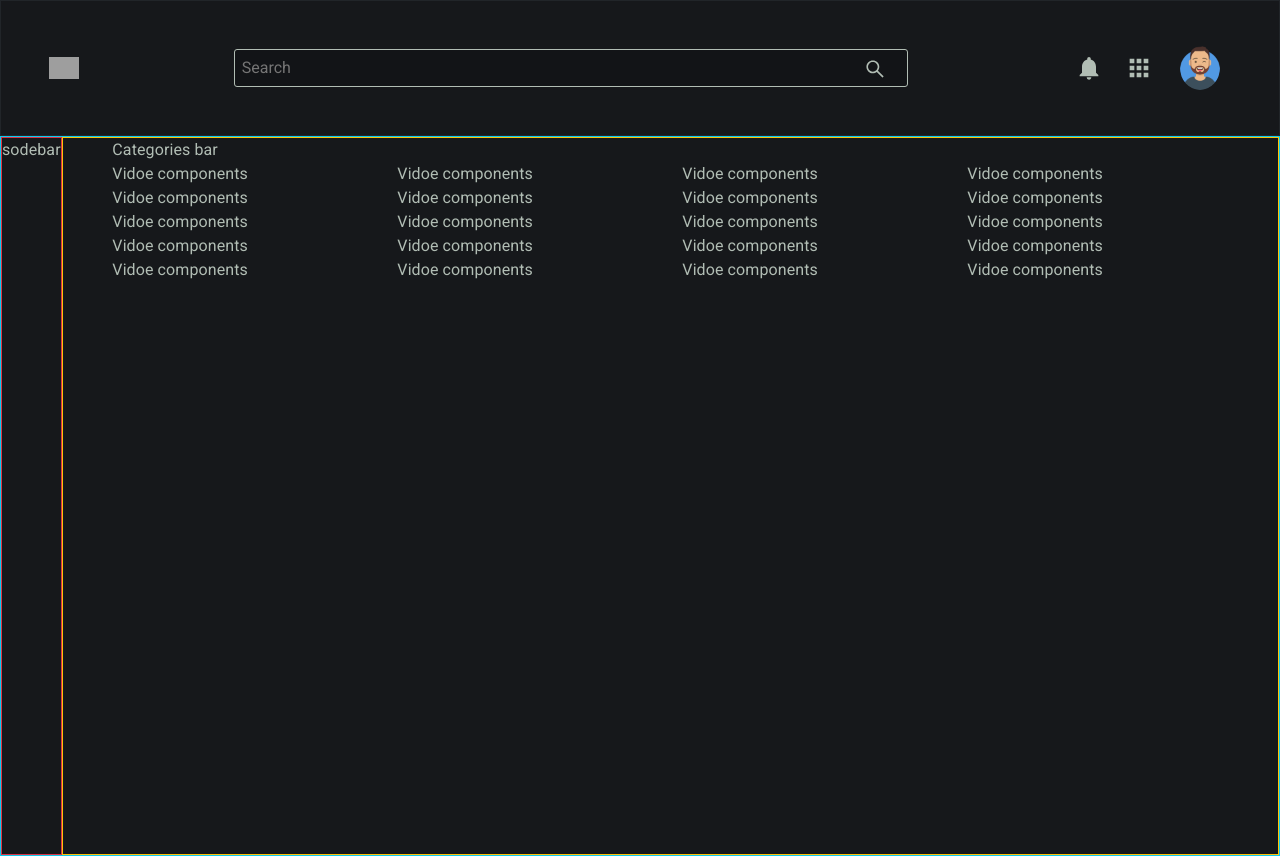
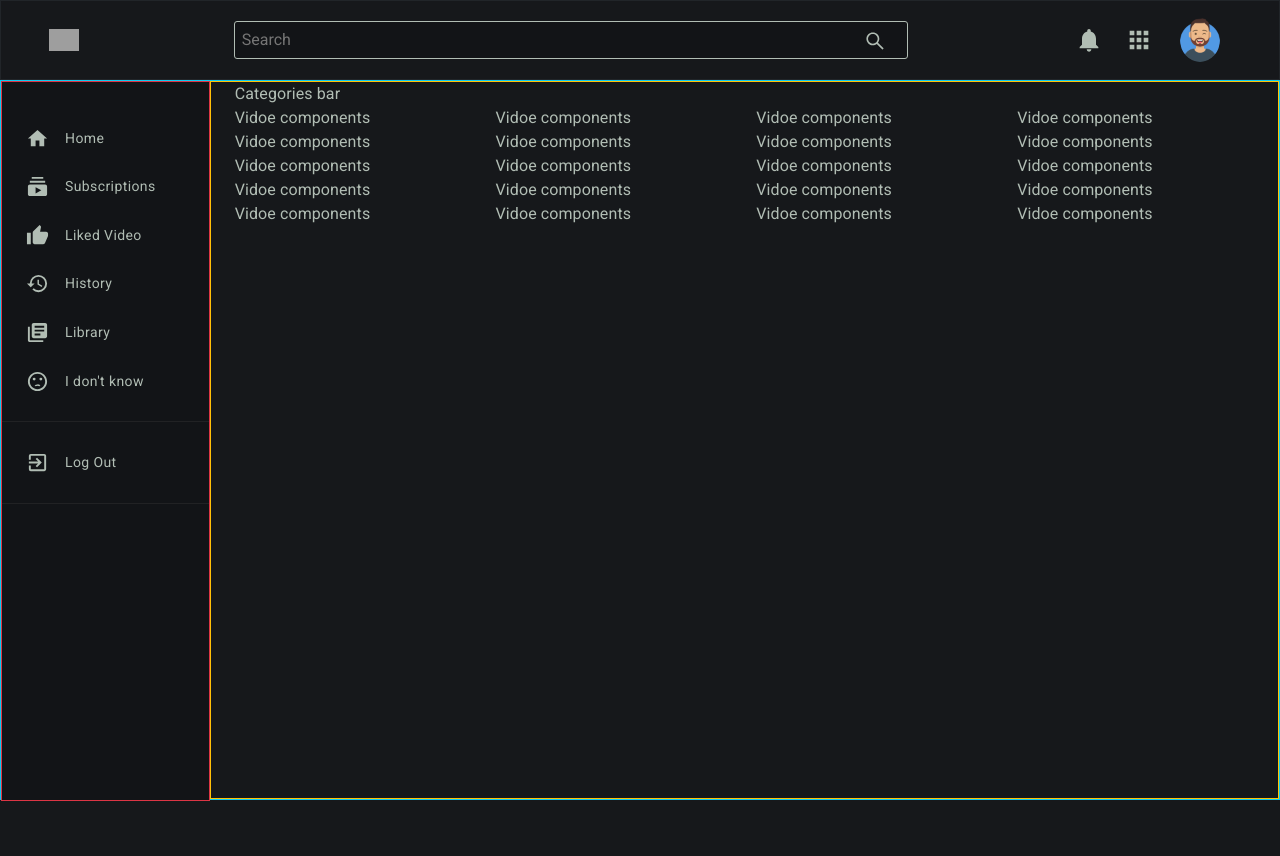
Before and after one commit to babakDoraniArab/youtubeClone, a React (Create React App) app: page / in a window 1280 px wide. After the commit the page ends 801 px from the top, so only its background shows below. Built offline with nearby package versions, Linux system fonts and the light colour scheme; grey boxes are pictures that could not be loaded.

Commit message:
Sidebar.js jsx done Sidebar css done . header height changed form 17vh to 10 vh .

```diff
--- a/src/components/header/_header.scss
+++ b/src/components/header/_header.scss
@@ -5,7 +5,7 @@
   align-items: center;
   padding: 1rem 3rem;
   background-color: $black-primary;
-  height: 17vh;
+  height: 10vh;
   width: 100%;
 
   &__menu {
--- a/src/components/sidebar/Sidebar.js
+++ b/src/components/sidebar/Sidebar.js
@@ -1,7 +1,52 @@
 import React from "react";
 import "./_sidebar.scss";
+
+import {
+  MdSubscriptions,
+  MdExitToApp,
+  MdThumbUp,
+  MdHistory,
+  MdLibraryBooks,
+  MdHome,
+  MdSentimentDissatisfied,
+} from "react-icons/md";
+
 const Sidebar = () => {
-  return <div className="border border-danger ">sodebar</div>;
+  return (
+    <nav className="border border-danger sidebar ">
+      <li>
+        <MdHome size={23} />
+        <span>Home</span>
+      </li>
+      <li>
+        <MdSubscriptions size={23} />
+        <span>Subscriptions</span>
+      </li>
+      <li>
+        <MdThumbUp size={23} />
+        <span>Liked Video</span>
+      </li>
+      <li>
+        <MdHistory size={23} />
+        <span>History</span>
+      </li>
+
+      <li>
+        <MdLibraryBooks size={23} />
+        <span>Library</span>
+      </li>
+      <li>
+        <MdSentimentDissatisfied size={23} />
+        <span>I don't know</span>
+      </li>
+      <hr />
+      <li>
+        <MdExitToApp size={23} />
+        <span>Log Out</span>
+      </li>
+      <hr />
+    </nav>
+  );
 };
 
 export default Sidebar;
--- a/src/components/sidebar/_sidebar.scss
+++ b/src/components/sidebar/_sidebar.scss
@@ -0,0 +1,49 @@
+@import "../../base.scss";
+.sidebar {
+  background: $black_secondary;
+  display: flex;
+  flex-direction: column;
+  width: 250px;
+  height: 90vh;
+  padding-top: 2rem;
+
+  li {
+    display: flex;
+    align-items: center;
+    padding: 0.6rem 1.5rem;
+    margin: 0.2rem 0;
+    cursor: pointer;
+
+    span {
+      margin-left: 1rem;
+      font-size: 14px;
+      font-weight: 500;
+      letter-spacing: 0.4px;
+    }
+    &:hover {
+      background-color: $border_color;
+    }
+  }
+  hr {
+    background-color: $border_color;
+  }
+}
+
+@media (max-width: $breakpoint_medium) {
+  .sidebar {
+    width: 90px;
+    li {
+      justify-content: center;
+
+      span {
+        display: none;
+      }
+    }
+  }
+}
+
+@media (max-width: $breakpoint_small) {
+  .sidebar {
+    display: none;
+  }
+}
```
